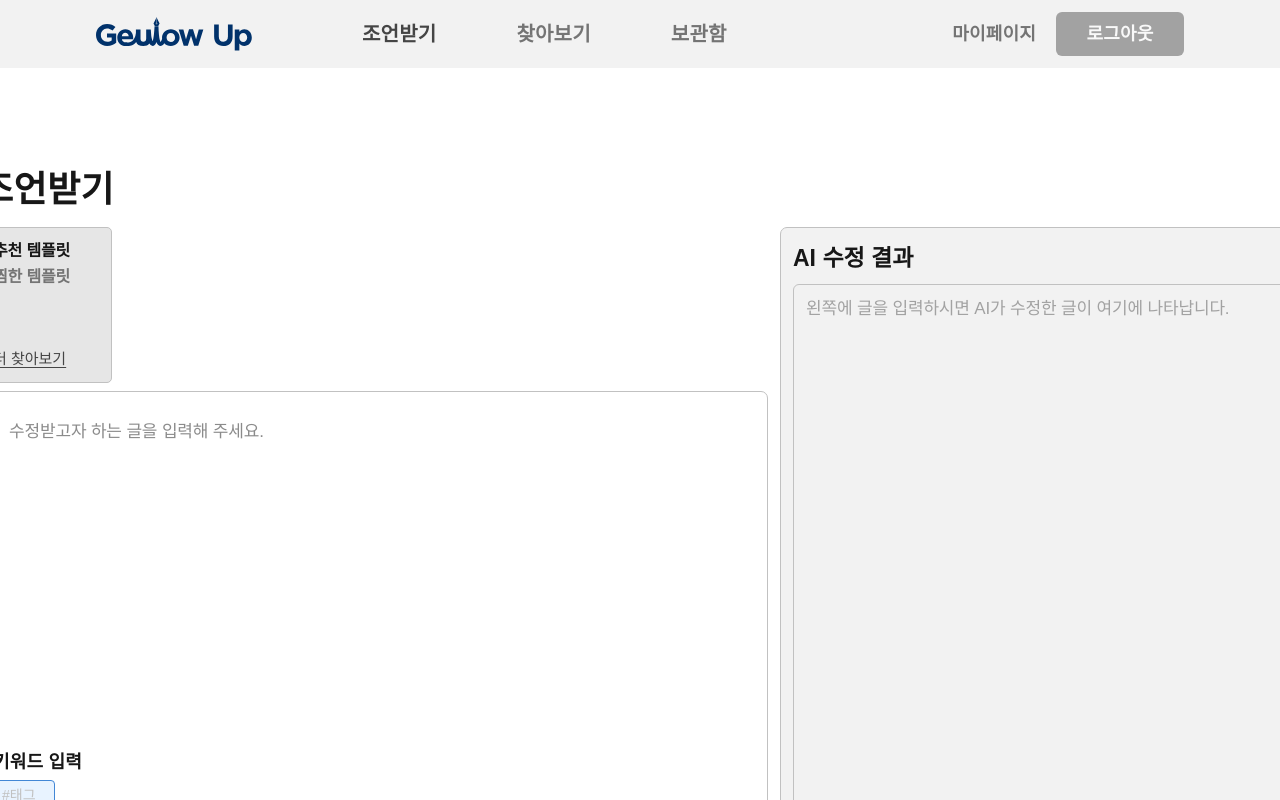
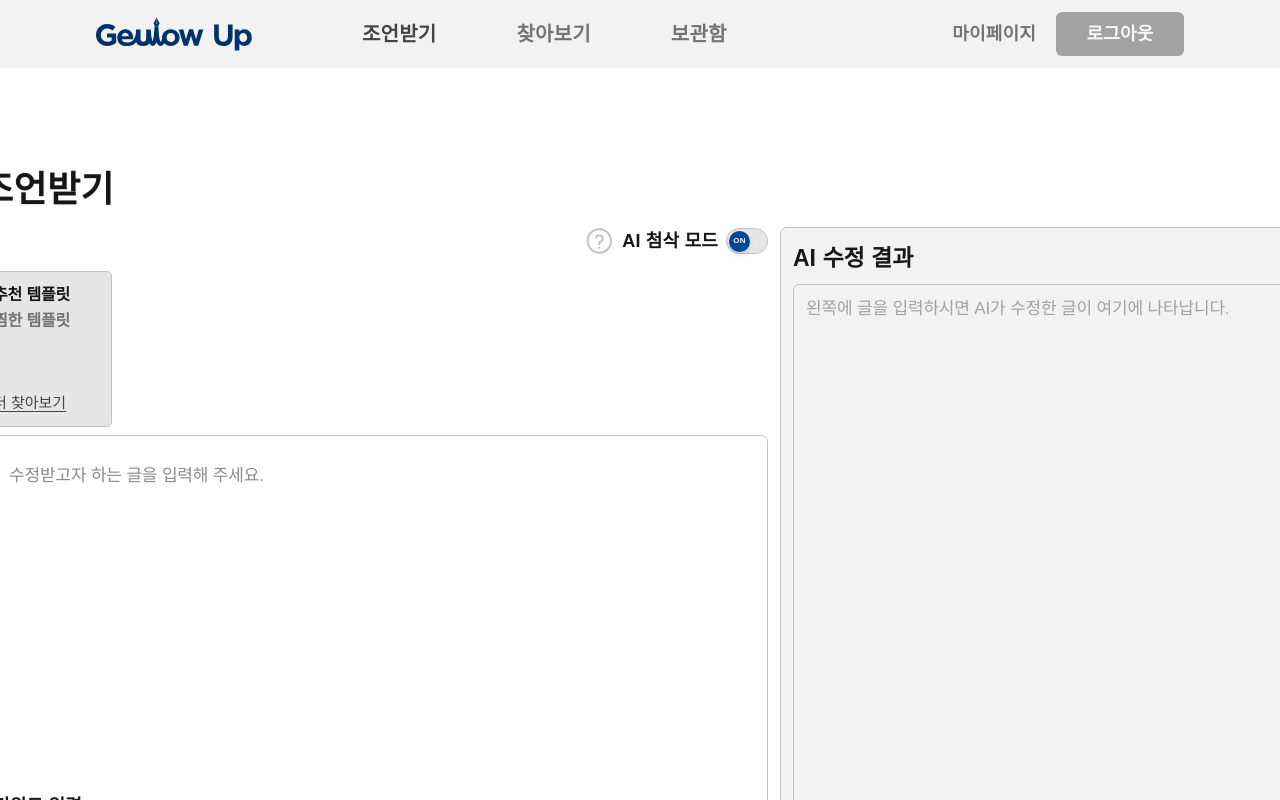
Before and after one commit to 2025-1-alpha/fe_geulowup, a Next.js app: page /advice in a window 1280 px wide. Shown: the top 800 px of the page. Built offline with nearby package versions, Linux system fonts and the light colour scheme; a web font is replaced by a local one.

Commit message:
feat: ai 첨삭 토글 추가

```diff
--- a/src/app/(layout)/advice/_components/AdviceEditor/index.tsx
+++ b/src/app/(layout)/advice/_components/AdviceEditor/index.tsx
@@ -2,9 +2,11 @@
 
 import { useState } from 'react';
 import { Spacing } from '@/components/ui/Spacing';
+import Toggle from '@/components/ui/Toggle';
 import AdviceInputArea from '../AdviceInputArea';
 import AdviceResult from '../AdviceResultBox';
 import RecommendTemplates from '../RecommendTemplates';
+import IconHelp from '@/assets/icons/icon-help.svg';
 
 export default function AdviceEditor() {
   const [draftContent, setDraftContent] = useState('');
@@ -25,6 +27,12 @@ export default function AdviceEditor() {
     <section className="flex">
       <section className="flex">
         <section className="flex flex-col">
+          <section className="button-md text-layout-grey7 flex items-center justify-end gap-2">
+            <IconHelp />
+            AI 첨삭 모드
+            <Toggle defaultState="on" />
+          </section>
+          <Spacing size={16} />
           <RecommendTemplates />
           <Spacing size={8} />
           <AdviceInputArea
--- a/src/app/(layout)/advice/_components/AdviceResultBox/index.tsx
+++ b/src/app/(layout)/advice/_components/AdviceResultBox/index.tsx
@@ -22,6 +22,7 @@ export default function AdviceResult({ content }: AdviceResultProps) {
         )}
       </div>
       <Spacing size={12} />
+      {/* TODO : 디자인 맟줘서 수정 필요 */}
       <div className="flex w-full items-end justify-end gap-6">
         <IconShare />
         <IconSave />
```
